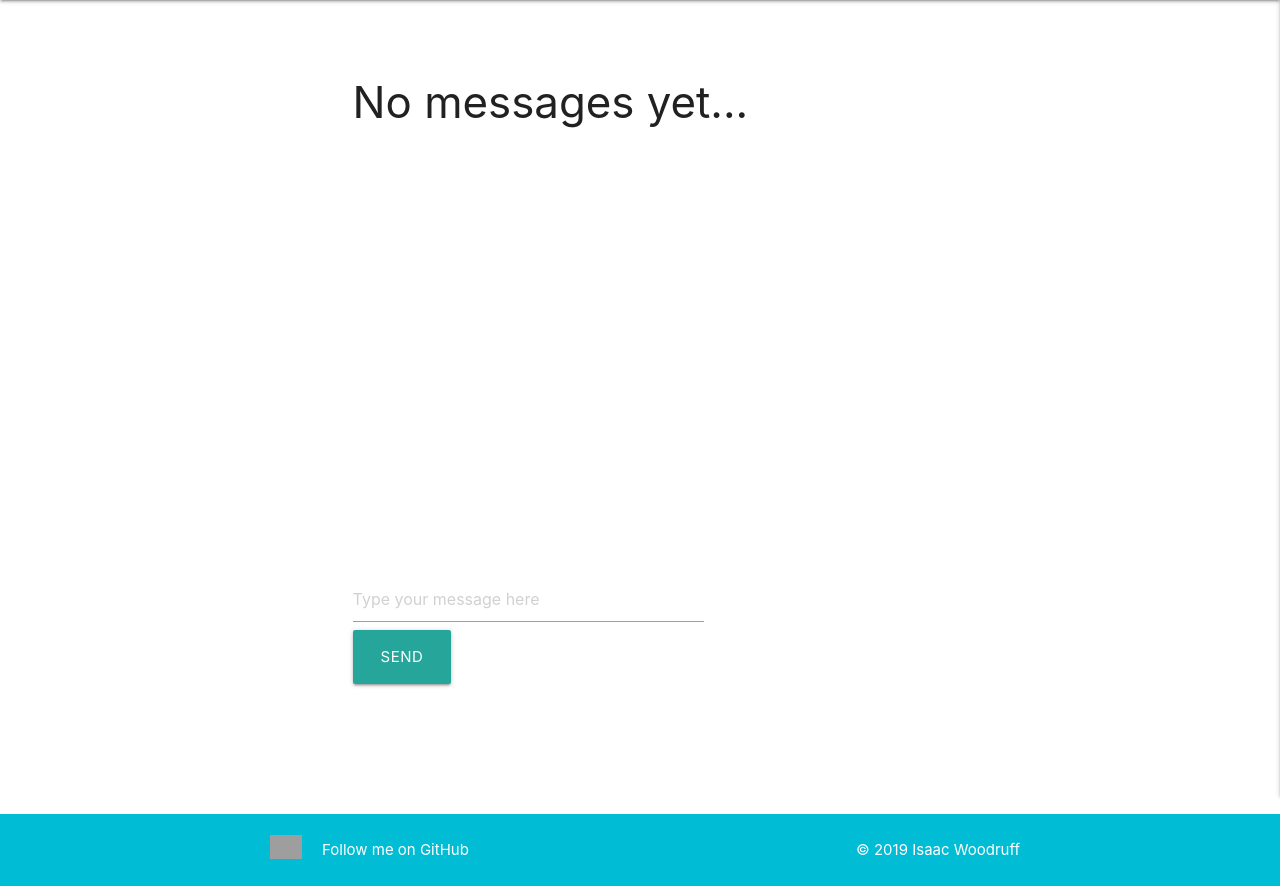
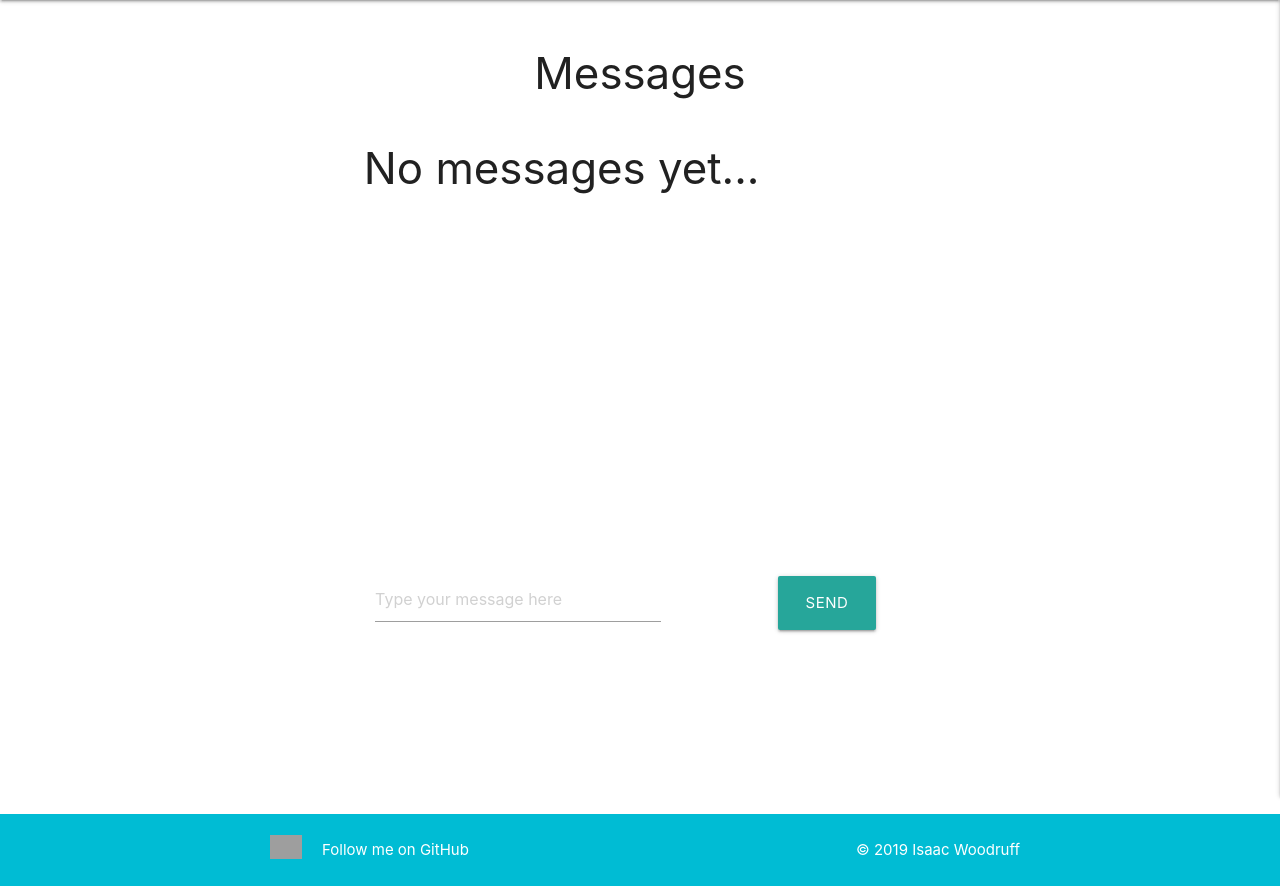
Before and after one commit to isaacwoodruff/codetogether, a Flask app: page /user_messages in a window 1280 px wide. Shown: the part 64-950 px from the top of the page. Run offline with Flask 2, Linux system fonts and the light colour scheme; some libraries are stand-ins or nearby versions; grey boxes are pictures that could not be loaded.

Commit message:
Updated styling for messages

```diff
--- a/messages.py
+++ b/messages.py
@@ -4,7 +4,8 @@ from querys import *
 @app.route('/user_messages', methods=['GET', 'POST'])
 def user_messages():
     current_user_object = connect_current_user_to_database(current_user)
-    return render_template('user_messages.html',
+    title = 'Messages'
+    return render_template('user_messages.html', title=title,
                            current_session_user=current_user_object)
 
 
--- a/static/css/style.css
+++ b/static/css/style.css
@@ -126,7 +126,7 @@ footer a {
 }
 
 #messages-wrapper {
-    height: 60vh;
+    height: 50vh;
     overflow: scroll;
 }
 
--- a/static/js/messages.js
+++ b/static/js/messages.js
@@ -19,10 +19,12 @@ $(document).ready(function() {
 
     socket.on('client message', function(msg) {
         if (typeof msg.user_name !== 'undefined') {
-            $('h3').remove()
+            $('#messages-wrapper h3').remove()
             $('div.message_holder').append('<div><h6>' + msg.user_name + ": " + msg.message + '</h6></div>')
-            // Scroll to the bottom when a new message is received or sent
-            messageBox.scrollTop = messageBox.scrollHeight;
+            // Scroll to the bottom when a new message is received or sent, if there is a scroll bar
+            if (messageBox != null){
+                messageBox.scrollTop = messageBox.scrollHeight;
+            }
         }
     })
 })
--- a/templates/user_messages.html
+++ b/templates/user_messages.html
@@ -1,18 +1,23 @@
 {% extends 'base.html' %} {% block content %}
 
-<div class="row">
+<div class="row center">
+    <h3>{{ title }}</h3>
     <div class="col l2"></div>
     <div class="col s12 l8">
-        <div id="messages-wrapper">
+        <div id="messages-wrapper" class="col s12 left-align">
             <h3>No messages yet...</h3>
             <div class="message_holder"></div>
         </div>
 
-        <div id="messages-form">
+        <div class="col s12 l6" id="messages-form">
             <form action="" method="POST">
-                <input type="text" class="hide" value="{{ current_session_user.first_name }}" />
-                <input type="text" class="message" placeholder="Type your message here" required/>
-                <button class="btn waves-effect waves-light btn-large">Send</button>
+                <div class="col s6">
+                    <input type="text" class="hide" value="{{ current_session_user.first_name }}" />
+                    <input type="text" class="message" placeholder="Type your message here" required/>
+                </div>
+                <div class="col s6">
+                    <button class="btn waves-effect waves-light btn-large">Send</button>
+                </div>
             </form>
         </div>
     </div>
```
